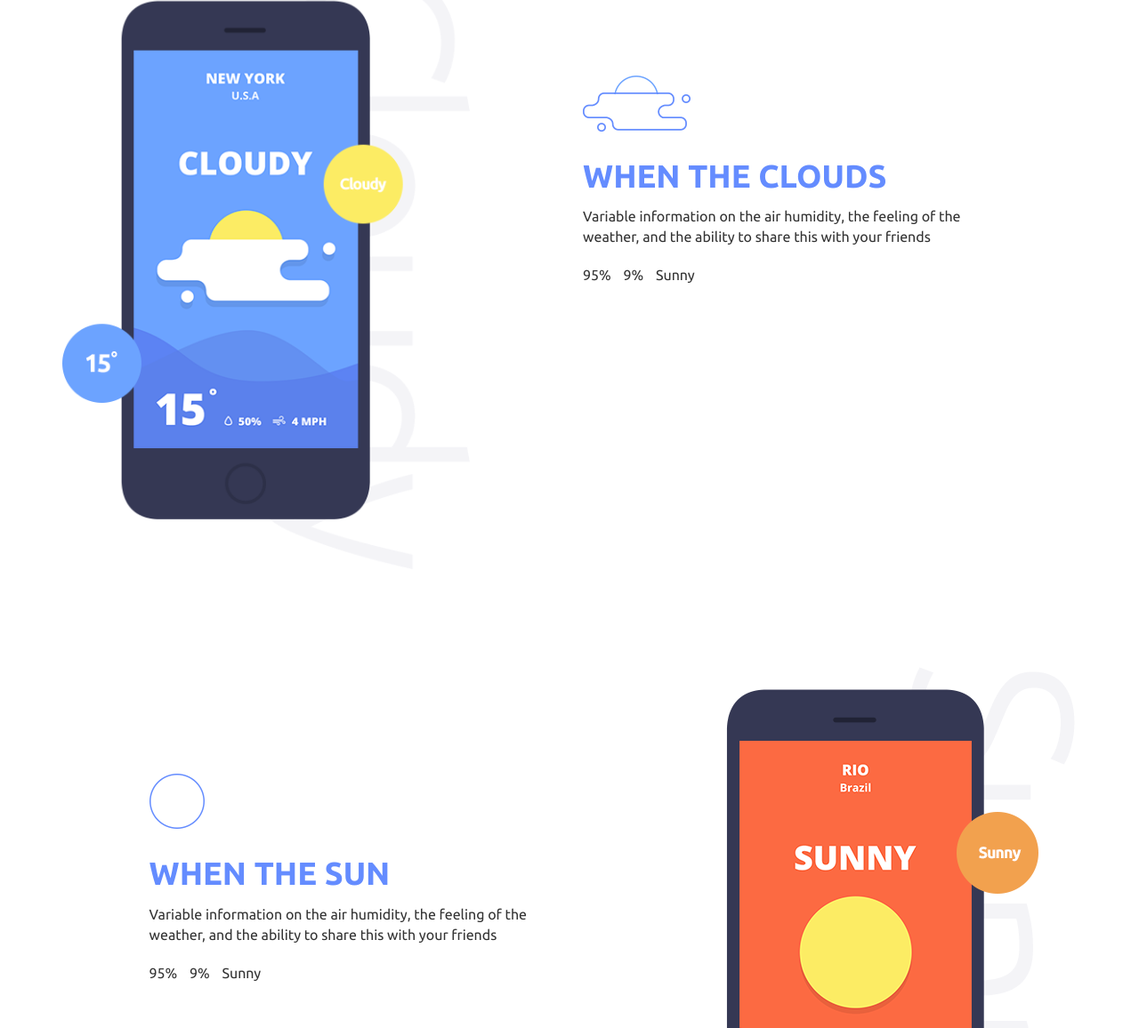
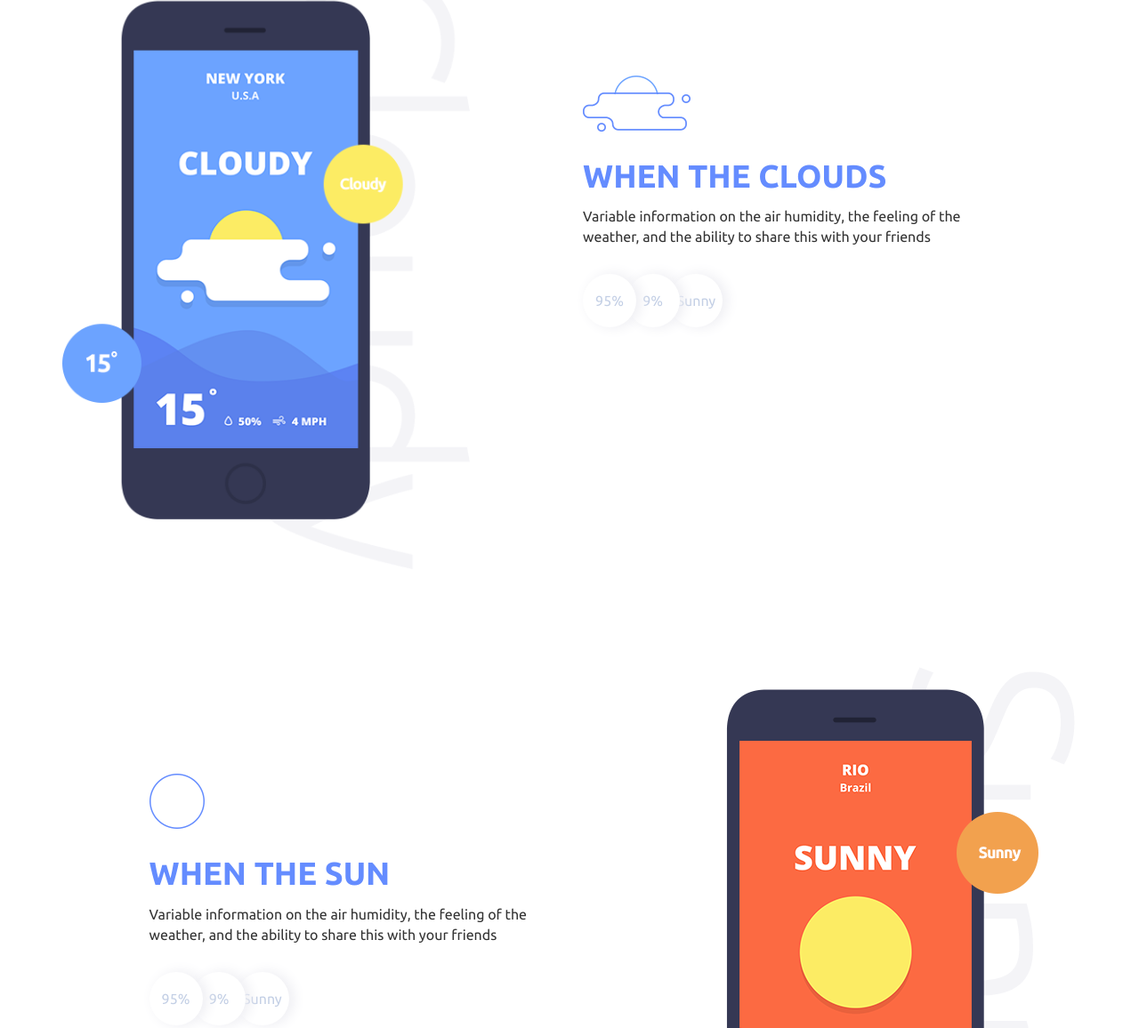
Before and after one commit to mrusselk/ssb-10-web-offline-psd-to-bootstrap-exam2, a plain HTML site: page index.html in a window 1280 px wide. Shown: the part 2789-3945 px from the top of the page at 89% size. Drawn offline with Linux system fonts and the light colour scheme; a script that the page names is missing.

Commit message:
Update main.css

```diff
--- a/css/main.css
+++ b/css/main.css
@@ -240,7 +240,44 @@ header{
 .screenshot-icon{
     margin-bottom: 30px;
 }
+.data ul{
+    /*list-style: none;*/
+    margin:0;
+    padding:0;
+}
+.data {
+    margin-top: 30px;
+}
+.data ul li{
+    display: inline-block;
+    border-radius: 50%;
+    /*padding:10px;*/
+    text-align: center;
+    /*border:1px solid;*/
+    line-height: 60px;
+    width:60px;
+    height: 60px;
+    margin-left: -15px;
+    box-shadow: 5px 0px 15px 0px #ededf2;
+    background-color: #fff;
+    color:#c3cfe5;
+    font-size: 16px;
+    position: relative;
+}
 
+.data ul li:first-child{
+    margin-left: 0;
+    }
+
+.data ul li:nth-child(1){
+    z-index: 2
+}
+.data ul li:nth-child(2){
+    z-index: 1
+}
+.data ul li:nth-child(3){
+    z-index: 0
+}
 
 /*SCREENSHOT SECTION END*/
 
```
